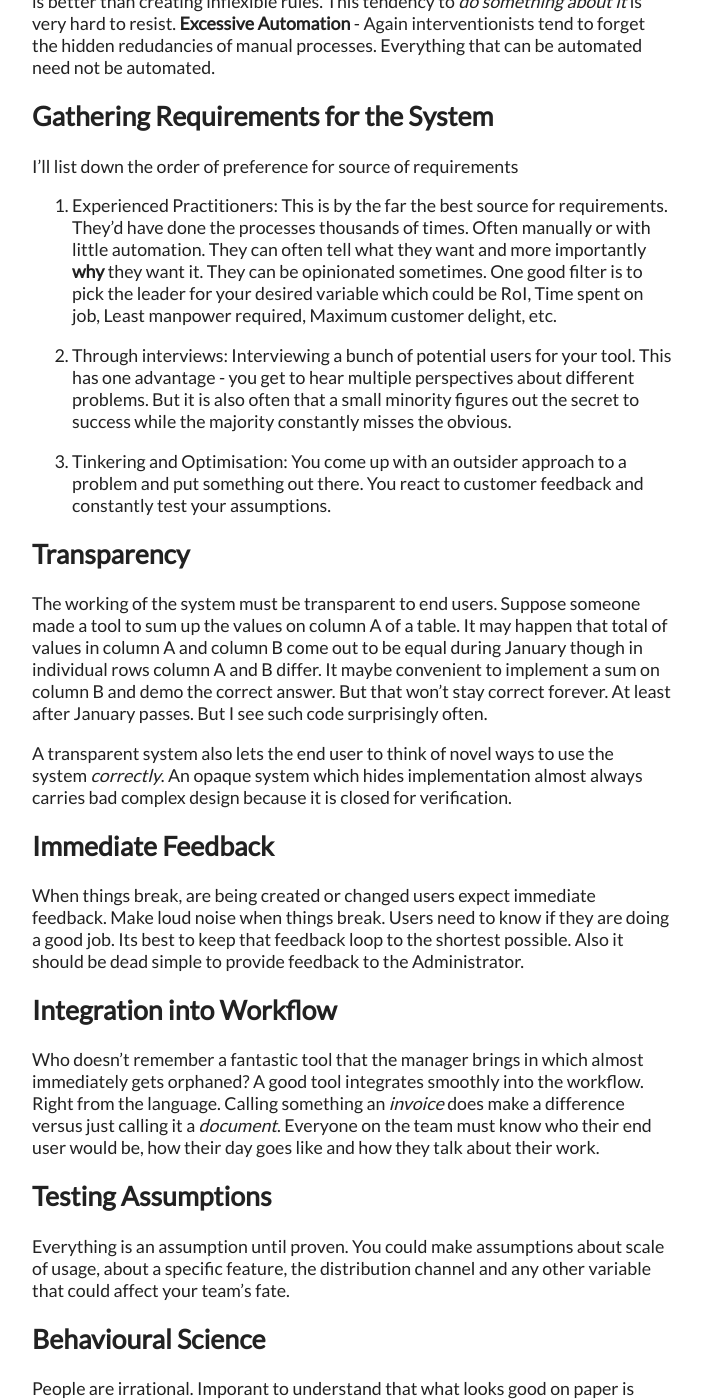
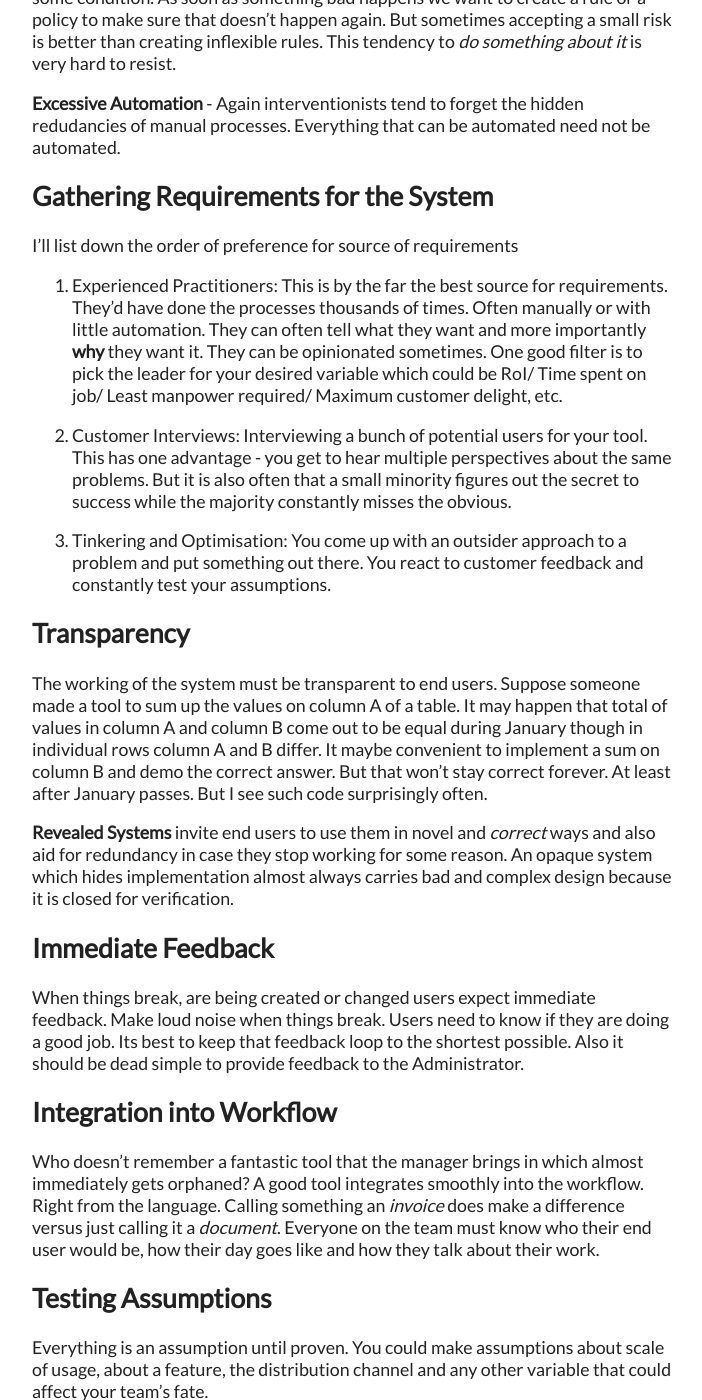
Before and after one commit to manuganji/manuganji.github.io, a Jekyll site: the page built from _posts/2017-05-04-system-design.md, in a window 1280 px wide and 1400 px high, scrolled down 882 px. Shown: the whole window, without its empty margins (318-1020 px from the left). Built offline with Jekyll 4.4.1, drawn with Linux system fonts in a browser that asks for light colours; nearby versions of some CDN libraries; comment, search, counter and statistics services are not loaded; some of the changed text lies outside the part shown.

Commit message:
Correct system design post

```diff
--- a/_posts/2017-05-04-system-design.md
+++ b/_posts/2017-05-04-system-design.md
@@ -13,6 +13,7 @@ Good design is half the solution. I'll list down the considerations that make a
 In my opinion Scale impacts everything in a project. Knowing the scale at which the system will operate at will really impact good design. Especially in Tech, the default approach is design for extreme scale (biggest, fastest, etc) which results in needless optimisation. In reality however, there are users at all levels of usage.
 
 **Bureaucracy** - Scale changes the level of Bureaucracy. Higher scale means less flexibility to change or to experiment.
+
 **Exponentials** - Not understanding exponentials has caused a lot of suffering. An exponential curve is not at all intuitive to human mind so you must pay special attention to exponential behaviours in system design. For example take a manual process that normally takes 2 hours per day. Now automating that might make process happen in 5 minutes but the impact of mistakes has also gone up exponentially.
 
 Centralised systems (which most tech is) are good for standardisation and benefits of scale but they are always bad at handling diverse conditions. The diseconomies of scale are glaring once you look beneath the surface.
@@ -22,15 +23,16 @@ Centralised systems (which most tech is) are good for standardisation and benefi
 Its very hard to resist Interventionist bias. But its important to realise that _not doing something_ is also a decision.
 
 **Rules are bad** - I can't remember the last time I saw rule that doesn't break under some condition. As soon as something bad happens we want to create a rule or a policy to make sure that doesn't happen again. But sometimes accepting a small risk is better than creating inflexible rules. This tendency to _do something about it_ is very hard to resist.
+
 **Excessive Automation** - Again interventionists tend to forget the hidden redudancies of manual processes. Everything that can be automated need not be automated.
 
 # Gathering Requirements for the System
 
 I'll list down the order of preference for source of requirements
 
-1. Experienced Practitioners: This is by the far the best source for requirements. They'd have done the processes thousands of times. Often manually or with little automation. They can often tell what they want and more importantly **why** they want it. They can be opinionated sometimes. One good filter is to pick the leader for your desired variable which could be RoI, Time spent on job, Least manpower required, Maximum customer delight, etc.
+1. Experienced Practitioners: This is by the far the best source for requirements. They'd have done the processes thousands of times. Often manually or with little automation. They can often tell what they want and more importantly **why** they want it. They can be opinionated sometimes. One good filter is to pick the leader for your desired variable which could be RoI/ Time spent on job/ Least manpower required/ Maximum customer delight, etc.
 
-2. Through interviews: Interviewing a bunch of potential users for your tool. This has one advantage - you get to hear multiple perspectives about different problems. But it is also often that a small minority figures out the secret to success while the majority constantly misses the obvious.
+2. Customer Interviews: Interviewing a bunch of potential users for your tool. This has one advantage - you get to hear multiple perspectives about the same problems. But it is also often that a small minority figures out the secret to success while the majority constantly misses the obvious.
 
 3. Tinkering and Optimisation: You come up with an outsider approach to a problem and put something out there. You react to customer feedback and constantly test your assumptions.
 
@@ -38,7 +40,7 @@ I'll list down the order of preference for source of requirements
 
 The working of the system must be transparent to end users. Suppose someone made a tool to sum up the values on column A of a table. It may happen that total of values in column A and column B come out to be equal during January though in individual rows column A and B differ. It maybe convenient to implement a sum on column B and demo the correct answer. But that won't stay correct forever. At least after January passes. But I see such code surprisingly often.
 
-A transparent system also lets the end user to think of novel ways to use the system _correctly_. An opaque system which hides implementation almost always carries bad complex design because it is closed for verification.
+**Revealed Systems** invite end users to use them in novel and _correct_ ways and also aid for redundancy in case they stop working for some reason. An opaque system which hides implementation almost always carries bad and complex design because it is closed for verification.
 
 # Immediate Feedback
 
@@ -50,7 +52,7 @@ Who doesn't remember a fantastic tool that the manager brings in which almost im
 
 # Testing Assumptions
 
-Everything is an assumption until proven. You could make assumptions about scale of usage, about a specific feature, the distribution channel and any other variable that could affect your team's fate.
+Everything is an assumption until proven. You could make assumptions about scale of usage, about a feature, the distribution channel and any other variable that could affect your team's fate.
 
 # Behavioural Science
 
```
Also changed, not shown: other parts of _posts/2017-05-04-system-design.md (+9 -0 lines), _posts/2017-04-24-starts-with-question.md (+1 -0 lines).
